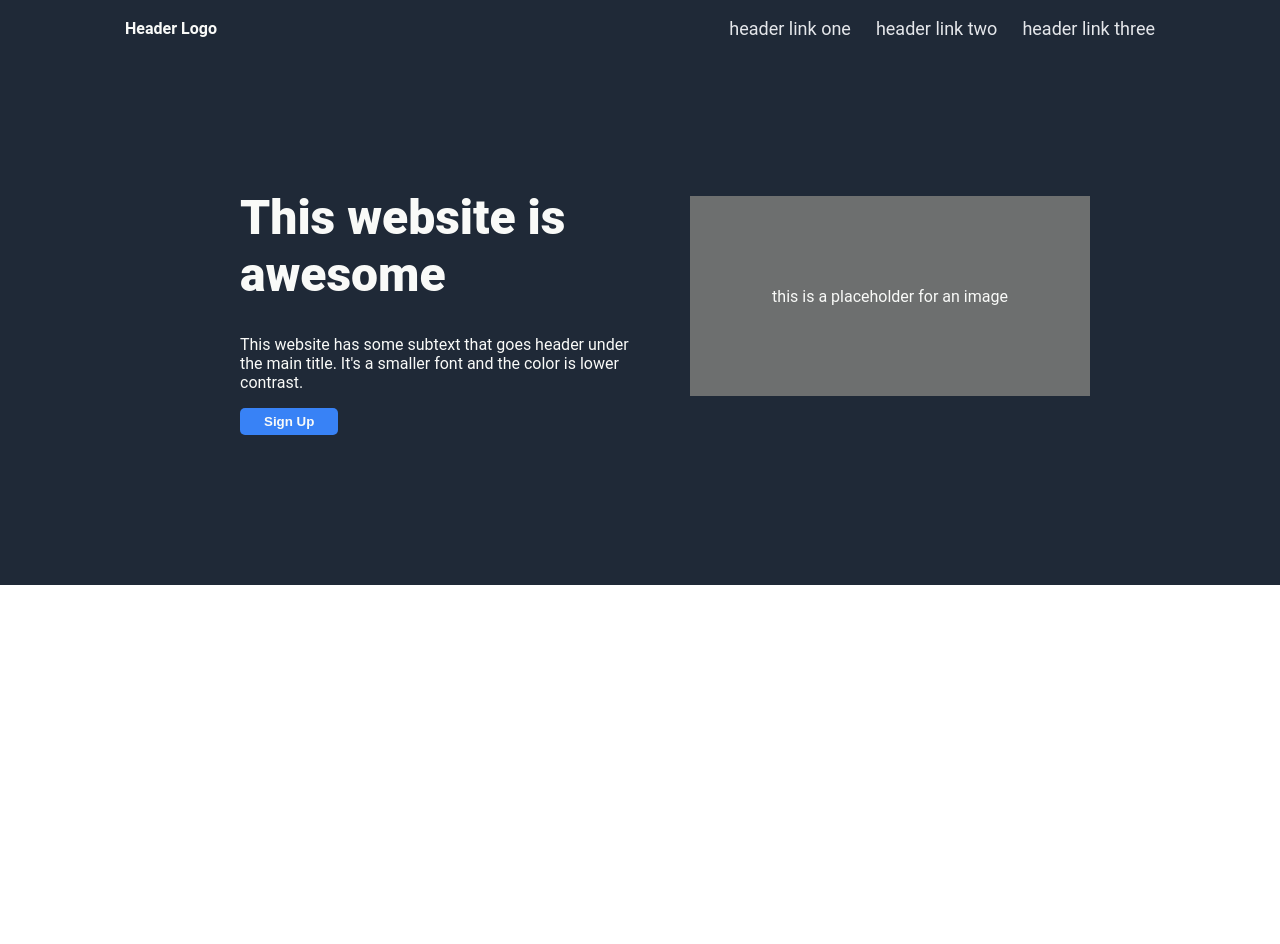
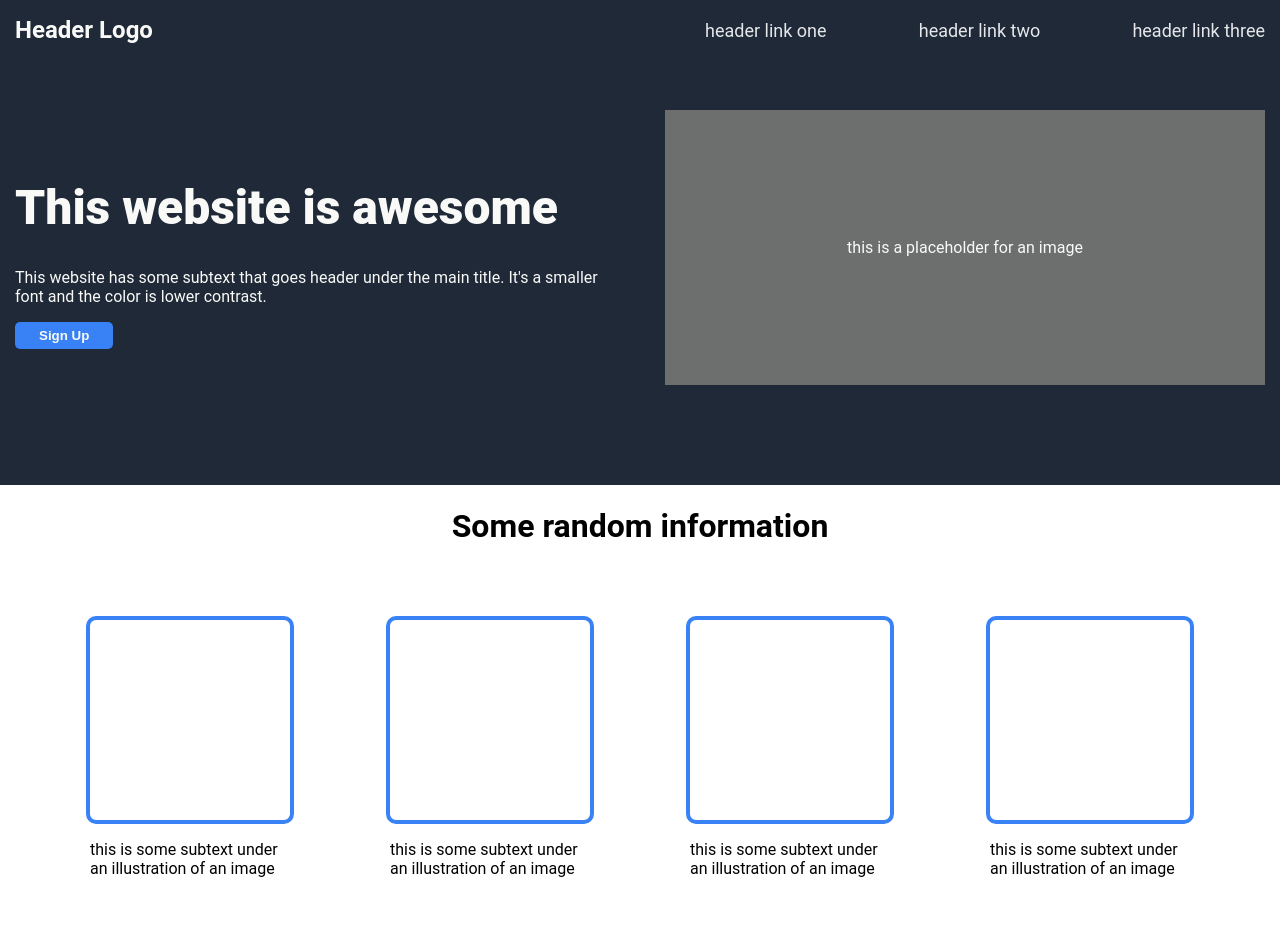
Before and after one commit to imhoward/odin-landing-page, a plain HTML site: page index.html in a window 1280 px wide. Before the commit the page ends 800 px from the top, so only its background shows below. Drawn offline with Linux system fonts and the light colour scheme.

Commit message:
Finish formatting in content 1 and add content 2
Utilized chrome/edge dev tools to see where I was going wrong with the
size of the divs for the header and content1. Centered the header and
modified the sizes of each div to match them up with the content 1 divs.
I split content 2 up into multiple nested divs. I used divs with borders
to make the empty image boxes and nested the text in with those same divs.
From there, I was able to center the divs easily and then add padding
around the image/text divs to give them space between each other and to
add padding between the boxes and the upper and lower parts.

```diff
--- a/index.html
+++ b/index.html
@@ -7,9 +7,9 @@
     <link rel="stylesheet" href="styles.css">
 </head>
 <body>
-    <div class="header">
+     <div class="header">
         <h1 class="logo">Header Logo</h1>
-        <ul>
+         <ul>
             <li>header link one</li>
             <li>header link two</li>
             <li>header link three</li>
@@ -19,14 +19,42 @@
         <div class="content1-left">
             <h1>This website is awesome</h1>
             <p>This website has some subtext that goes header
-                under the main title. It's a smaller font and
-                the color is lower contrast.
-            </p>
+                    under the main title. It's a smaller font and
+                    the color is lower contrast.
+             </p>
             <button>Sign Up</button>
         </div>
         <div class="content1-right">this is a placeholder for an image</div>
     </div>
-    <div class="content2"></div>
+    <div class="content2">
+        <h1>Some random information</h1>
+        <div class="images-box">
+            <div class="image-and-text">
+                <div class="image"></div>
+                <p>this is some subtext under an illustration
+                    of an image
+                </p>
+            </div>
+            <div class="image-and-text">
+                <div class="image"></div>
+                <p>this is some subtext under an illustration
+                    of an image
+                </p>
+            </div>
+            <div class="image-and-text">
+                <div class="image"></div>
+                <p>this is some subtext under an illustration
+                    of an image
+                </p>
+            </div>
+            <div class="image-and-text">
+                <div class="image"></div>
+                <p>this is some subtext under an illustration
+                    of an image
+                </p>
+            </div>
+        </div>
+    </div>
     <div class="quote"></div>
     <div class="signup"></div>
     <div class="footer"></div>
--- a/styles.css
+++ b/styles.css
@@ -8,16 +8,15 @@ body {
 .header {
     background-color: #1F2937;
     display: flex;
-    flex-grow: 1;
-    justify-content: space-between;
-    padding-left: 125px;
-    padding-right: 100px;
+    justify-content: center;
     align-items: center;
 }
 
 .logo {
     color: #F9FAF8;
-    font-size: 16px;
+    font-size: 24px;
+    width: 600px;
+    padding-right: 50px;
 }
 
 .header ul {
@@ -25,10 +24,9 @@ body {
     font-size: 18px;
     color: #E5E7EB;
     list-style-type: none;
-}
-
-.header ul li {
-    padding-right: 25px;
+    justify-content: space-between;
+    flex-shrink: 0;
+    width: 560px;
 }
 
 .content1 {
@@ -36,13 +34,13 @@ body {
     background-color: #1F2937;
     justify-content: center;
     align-items: center;
-    padding: 50px;
+    padding-top: 50px;
     padding-bottom: 100px;
 }
 
 .content1-left {
-    width: 400px;
-    padding: 50px;
+    width: 600px;
+    padding-right: 50px;
 }
 
 .content1-left h1 {
@@ -62,14 +60,54 @@ body {
     color: #F9FAF8;
     padding: 6px 24px 6px 24px;
     font-weight: bold;
+
 }
 
 .content1-right {
-    width: 400px;
-    height: 200px;
+    width: 600px;
+    height: 275px;
     background-color: #6D6F6F;
     display: flex;
     justify-content: center;
     align-items: center;
     color: #F9FAF8;
 }
+
+/*-------------------Begin Next Content2 Section-----------------------*/
+.content2 {
+    display: flex;
+    flex-direction: column;
+    justify-content: center;
+    align-items: center;
+}
+
+.images-box {
+    display: flex;
+    justify-content: center;
+    align-items: center;
+    flex-shrink: 0;
+}
+
+.image-and-text {
+    display: flex;
+    flex-direction: column;
+    justify-content: center;
+    align-items: center;
+    width: 200px;
+    padding: 50px;
+}
+
+.image-and-text p {
+    text-wrap: wrap;
+}
+
+.image {
+    width: 200px;
+    height: 200px;
+    border-style: solid;
+    border-radius: 10px;
+    border-color: #3882F6;
+    border-width: 4px;
+}
+
+/*-------------------Begin Content3 Section-----------------------*/
```
